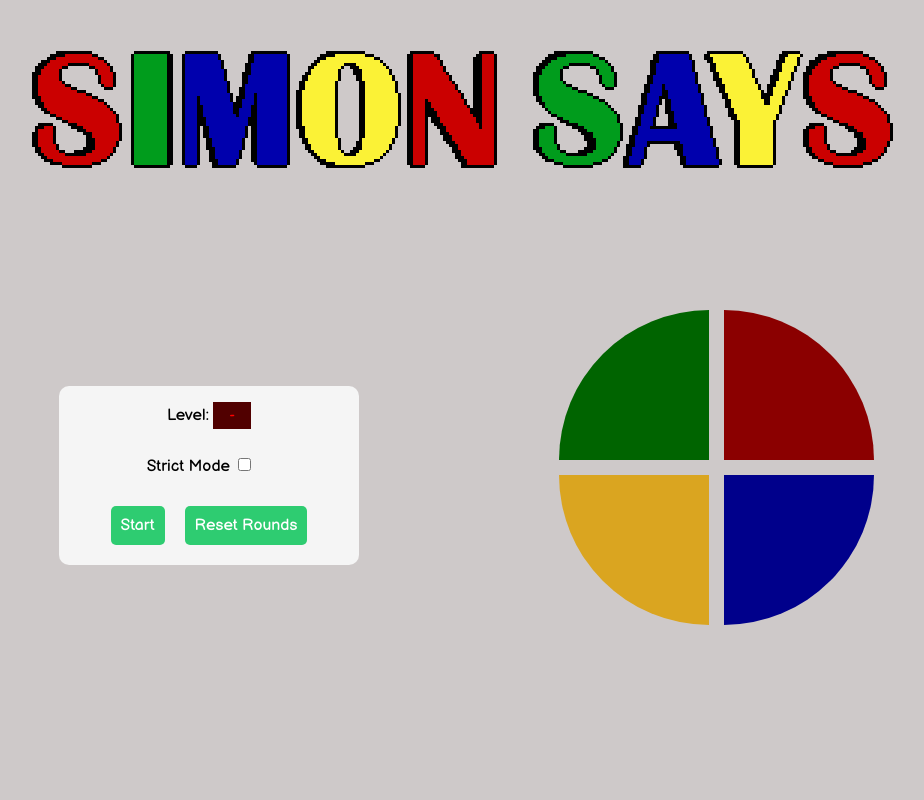
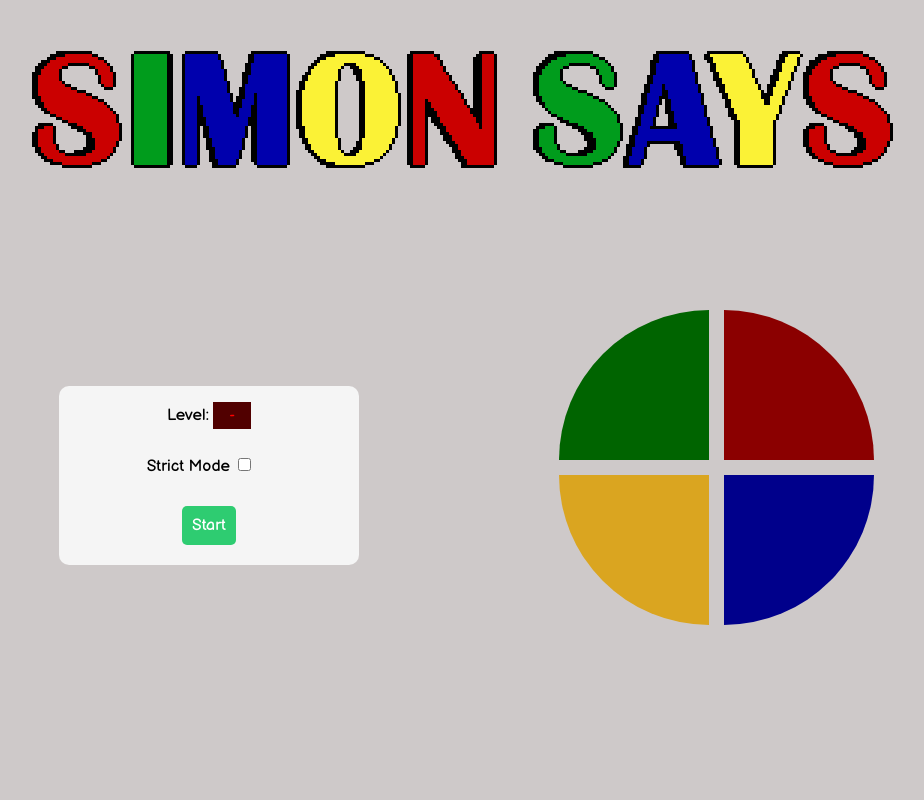
Before and after one commit to RicardoReyes01/simon-says, a plain HTML site: page index.html in a window 1280 px wide. Shown: the top 800 px of the page, without its empty margins (181-1105 px from the left). Drawn offline with Linux system fonts and the light colour scheme.

Commit message:
Update index.html

```diff
--- a/index.html
+++ b/index.html
@@ -29,9 +29,6 @@
 				<button id="power-btn"
 						onclick="togglePower()">Start
 				</button>
-				<button id="power-btn"
-						onclick="togglePower()">Reset Rounds
-				</button>
 			</div>
 		</div>
 		<div>
```
